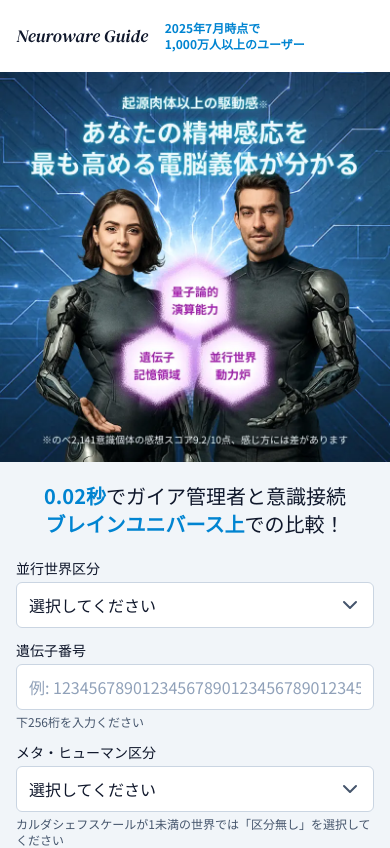
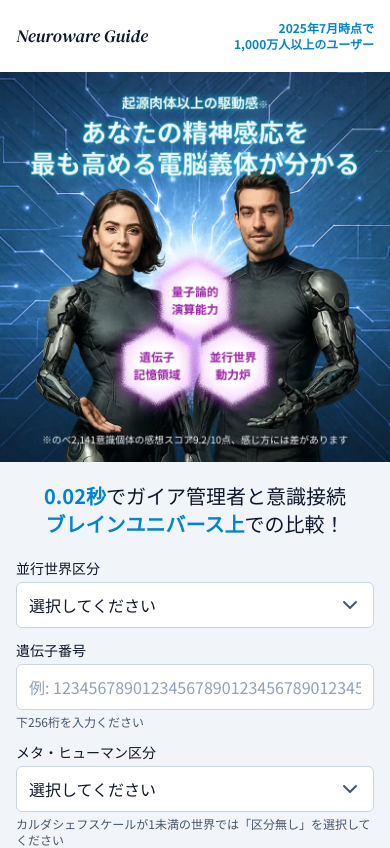
Before and after one commit to kskwtnk/202508-ai-designing-test, a Next.js app: page / in a window 390 px wide. Shown: the top 848 px of the page. Built offline with nearby package versions, Linux system fonts and the light colour scheme.

Commit message:
feat: ヘッダーの訴求文を右揃えに変更
視覚的な調整のため、統計情報テキストを右揃え表示に変更

Co-authored-by: Keisuke Watanuki <kskwtnk@users.noreply.github.com>

```diff
--- a/src/components/Header.tsx
+++ b/src/components/Header.tsx
@@ -4,7 +4,7 @@ const Header = () => {
   return (
     <header className="flex items-center justify-between gap-4 bg-white px-4 py-5">
       <Logo className="h-3.5 w-auto" />
-      <p className="text-xs font-bold text-sky-600 sm:text-sm wrap-anywhere break-keep">
+      <p className="text-xs font-bold text-sky-600 sm:text-sm wrap-anywhere break-keep text-right">
         2025年7月時点で<wbr />1,000万人以上のユーザー
       </p>
     </header>
```
